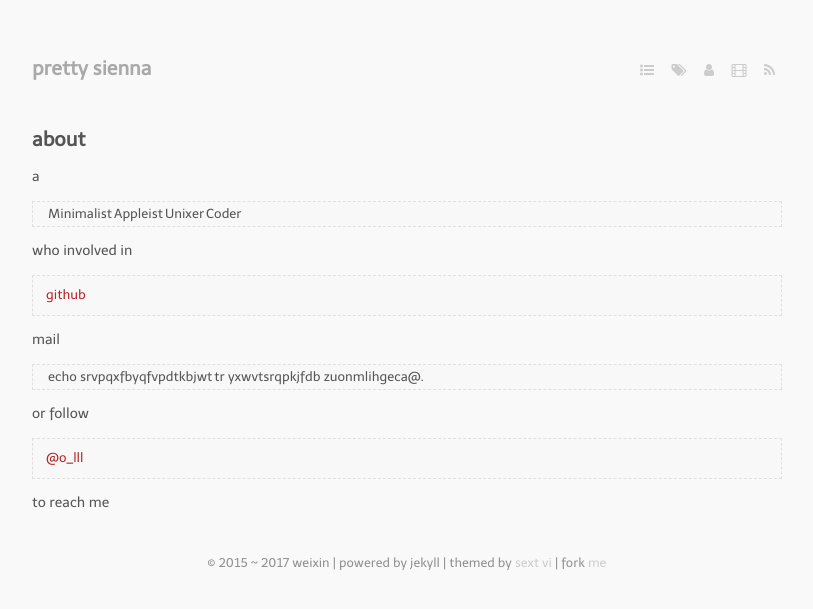
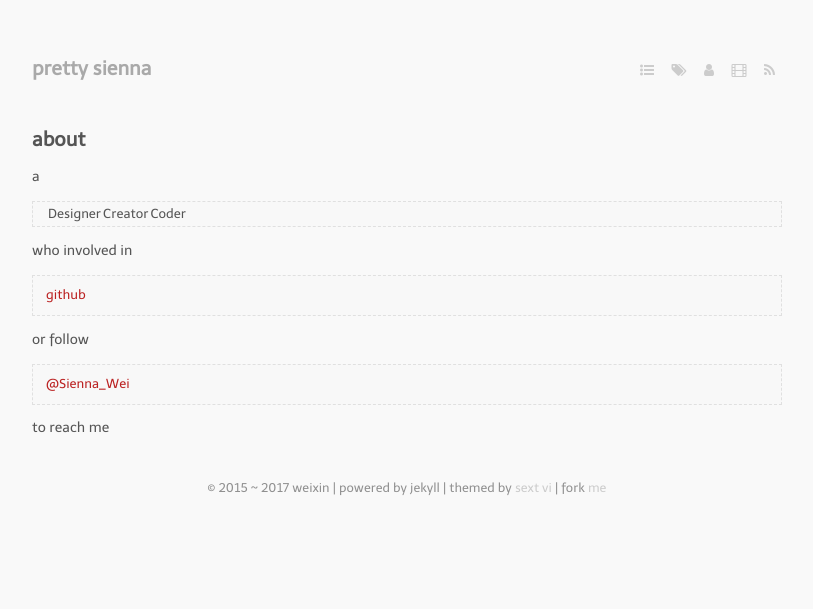
Before and after one commit to siennaWeiXin/siennaWeiXin.github.io, a Jekyll site: the page built from about.markdown, in a window 1280 px wide. Shown: the top 609 px of the page, without its empty margins (233-1046 px from the left). Built offline with Jekyll 4.4.1, drawn with Linux system fonts in a browser that asks for light colours; nearby versions of some CDN libraries; some web fonts are replaced; Markdown is read by kramdown in place of the engine named in the settings.

Commit message:
Update about.markdown

```diff
--- a/about.markdown
+++ b/about.markdown
@@ -5,18 +5,14 @@ layout: page
 
 a
 
-> Minimalist | Appleist | Unixer | Coder
+> Designer | Creator | Coder
 
 who involved in
 
-> [github](https://github.com/waynezhang)
-
-mail
-
-> echo srvpqxfbyqfvpdtkbjwt | tr yxwvtsrqpkjfdb zuonmlihgeca@.
+> [github](https://github.com/siennaWeiXin)
 
 or follow
 
-> [@o_lll](https://twitter.com/#!/o_lll)
+> [@Sienna_Wei](https://twitter.com/Sienna_Wei)
 
 to reach me
```
